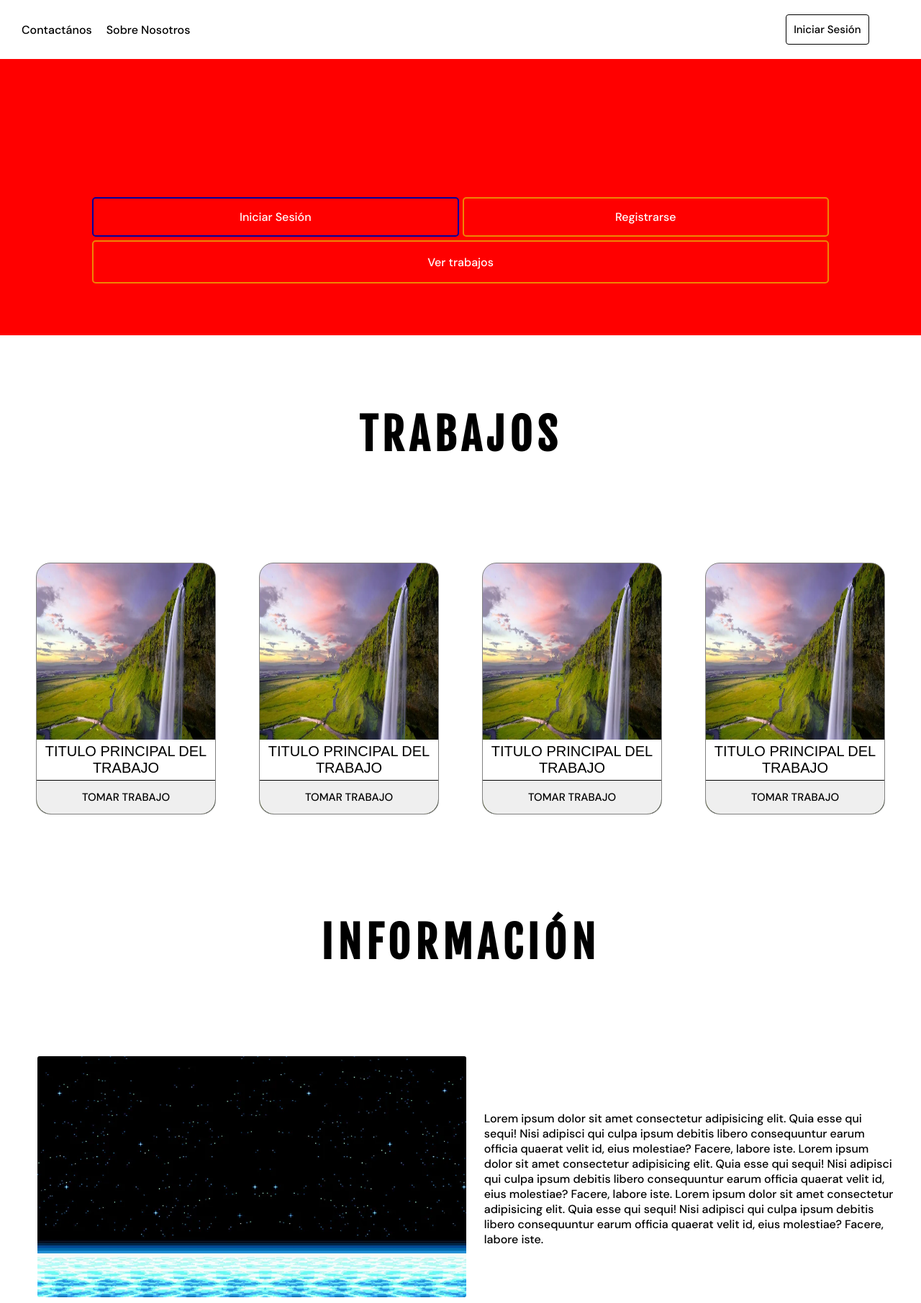
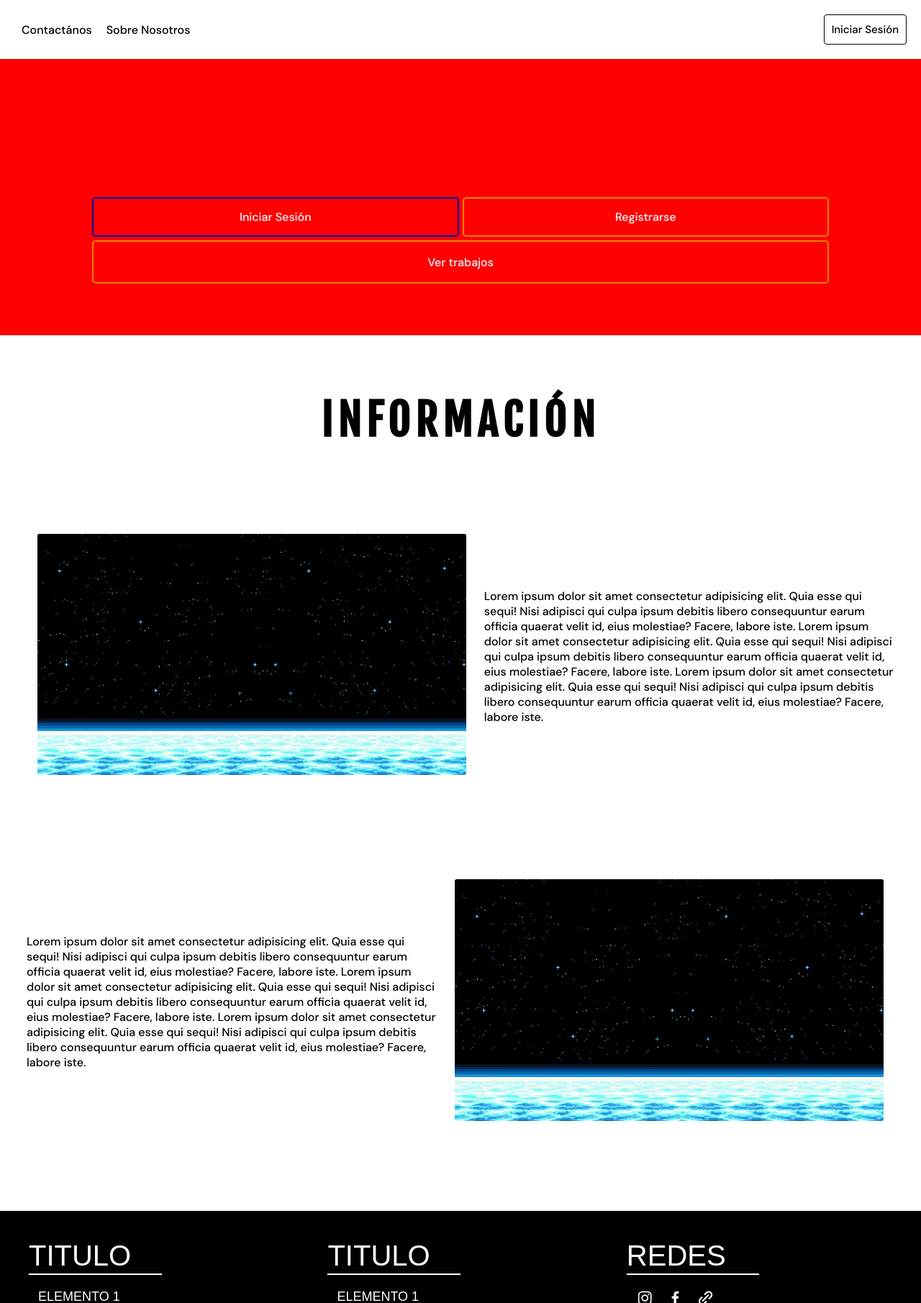
Before and after one commit to LorenzoChe/LaburoFlash, a PHP site: page / in a window 1280 px wide. Shown: the top 1811 px of the page at 72% size. Run offline with PHP 8.4, Linux system fonts and the light colour scheme; some libraries are stand-ins or nearby versions; some web fonts are replaced.

Commit message:
Add files via upload

```diff
--- a/css/styles.css
+++ b/css/styles.css
@@ -68,12 +68,16 @@ header li:hover{
 }
 
 .buttons-login .bx-user{
-    font-size: 30px;
-    margin: 10px 15px;
+    font-size: 20px;
     color: #000;
+    margin: 0 5px;
 }
 
 #button-login{
+    display: flex;
+    justify-content: center;
+    align-items: center;
+
     border: 1px solid black;
     padding: 10px;
     border-radius: 4px;
@@ -159,7 +163,7 @@ header li:hover{
 
 /* CATEGORIAS */
 
-.title-categories{
+.title-jobs{
     text-align: center;
     text-transform: uppercase;
     letter-spacing: 7px;
@@ -169,7 +173,7 @@ header li:hover{
     font-family: 'Fjalla One', sans-serif;
 }
 
-#categories{
+#jobs{
     width: 100%;
     height: auto;
     margin: 90px auto;
@@ -179,7 +183,7 @@ header li:hover{
     grid-template-columns: 25% 25% 25% 25%;
 }
 
-.categories-card{
+.jobs-card{
     display: flex;
     flex-direction: column;
     justify-content: end;
@@ -191,7 +195,7 @@ header li:hover{
     margin: 30px;
 }
 
-.categories-card p{
+.jobs-card p{
     margin-top: 30%;
     font-size: 20px;
     color: black;
@@ -204,7 +208,7 @@ header li:hover{
     background-color: #fff;
 }
 
-.categories-card button{
+.jobs-card button{
     display: flex;
     align-items: start;
     justify-content: center;
@@ -224,7 +228,7 @@ header li:hover{
     cursor: pointer;
 }
 
-.categories-card button:hover{
+.jobs-card button:hover{
     transition: 1s;
     background-position: -100% 0;
 
--- a/index.html
+++ b/index.html
@@ -17,14 +17,14 @@
 
         <ul class="elements-header">
             <li><a href="#">Contactános</a></li>
-            <li><a href="#">Sobre Nosotros</a></li>
+            <li><a href="#information">Sobre Nosotros</a></li>
         </ul>
 
         <!-- BOTONES DE INICIO DE SESIÓN -->
 
         <div class="buttons-login">
-            <a id="button-login" href="login.html">Iniciar Sesión </a>
-            <a href="#"><i class='bxr bx-user'></i> </a>
+            <a id="button-login" href="login.html">Iniciar Sesión   </a>
+           <!--  <i class='bxr bx-user'></i>  UTILIZAR AL INICIAR SESION -->
 
         </div>
 
@@ -36,51 +36,19 @@
 
             <!-- BOTONES -->
 
-            <div class="button button-login">
+            <div class="button button-login" onclick="window.location.href='#'">
                 <a href="login.html">Iniciar Sesión</a>
             </div>
 
-            <div class="button button-register">
+            <div class="button button-register" onclick="window.location.href='#'">
                 <a href="login.html">Registrarse</a>
             </div>
 
-            <div class="button button-post">
-                <a href="post.html">Ver trabajos</a>
+            <div class="button button-post" onclick="window.location.href='jobs.html'">
+                <a href="jobs.html">Ver trabajos</a>
             </div>
 
         </section>
-
-        <!-- TITULO CATEGORIAS -->
-
-    <h1 class="title-categories">trabajos</h1>
-
-        <section id="categories">  <!-- ABRE SECCIÓN -->
-
-        <!-- CARTAS DE CATEGORIAS -->
-
-            <div class="categories-card c1">
-                <p class="categorie-title">TITULO PRINCIPAL DEL TRABAJO</p>
-                <button>Tomar Trabajo</button>
-            </div>
-
-            <div class="categories-card c1">
-                <p class="categorie-title">TITULO PRINCIPAL DEL TRABAJO</p>
-                <button>Tomar TRABAJO</button>
-            </div>
-
-            <div class="categories-card c1">
-                <p class="categorie-title">TITULO PRINCIPAL DEL TRABAJO</p>
-                <button>Tomar TRABAJO</button>
-            </div>
-
-            <div class="categories-card c1">
-                <p class="categorie-title">TITULO PRINCIPAL DEL TRABAJO</p>
-                <button>Tomar TRABAJO</button>
-            </div>
-
-
-        </section> <!-- CIERRA SECCIÓN -->
-
 
         <!-- TITULO CATEGORIAS -->
     <h1 class="title-information">información</h1>
@@ -172,7 +140,6 @@
                     <div class="container-networks-icons">
 
                         <i class='bx bxl-instagram'></i>
-                        <i class='bx bxl-discord-alt'></i>
                         <i class='bx bxl-facebook' ></i>
                         <i class='bx bx-link-alt' ></i>
 
--- a/login.html
+++ b/login.html
@@ -14,7 +14,7 @@
 
     <header>
         <!-- ICONO HOME -->
-        <i class='bx bxs-home-alt-2 bx-lg'></i>
+        <i class='bx bxs-home-alt-2 bx-lg'  onclick="window.location.href='index.html'"></i>
 
     </header>
 
--- a/register.html
+++ b/register.html
@@ -14,7 +14,7 @@
 
     <header>
         <!-- ICONO HOME -->
-        <i class='bx bxs-home-alt-2 bx-lg'></i>
+        <i class='bx bxs-home-alt-2 bx-lg'  onclick="window.location.href='index.html'"></i>
 
     </header>
 
@@ -31,9 +31,6 @@
 
         <!-- PASSWORD -->
         <input type="password" name="password" id="password" placeholder="Contraseña" autocomplete="off" required>
-
-        <!-- CURSO -->
-        <input type="text" name="curso" id="curso" placeholder="Curso (Ej: 7-2)" autocomplete="off" required>
 
         <!-- BOTON PARA REGISTRARSE -->
         <input type="submit" name="submit" value="Registráte" required>
```
Also changed, not shown: css/login.css (+8 -1 lines), jobs.html (added, +44 -0 lines).
